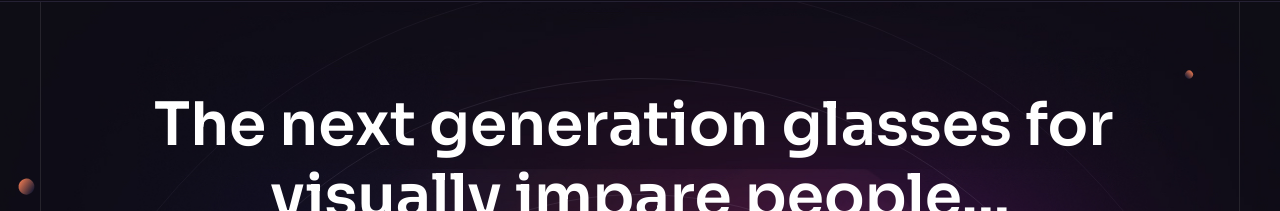
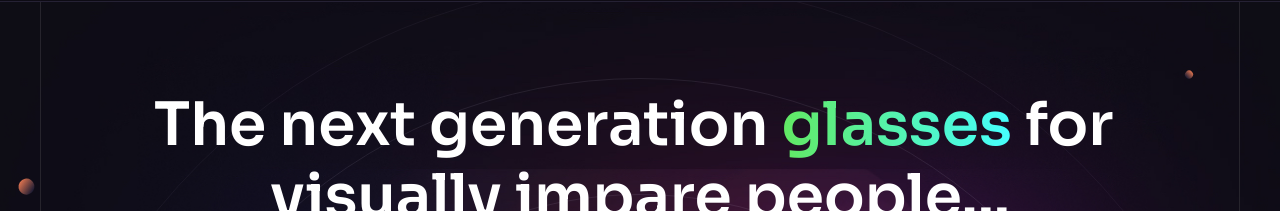
Before and after one commit to Nota0515/practice_react, a React (Vite) app: page / in a window 1280 px wide. Shown: the part 103-314 px from the top of the page. Built offline with nearby package versions, Linux system fonts and the light colour scheme.

Commit message:
changing color schemes

```diff
--- a/src/assets/index.js
+++ b/src/assets/index.js
@@ -75,7 +75,7 @@ import instagram from "./socials/instagram.svg";
 import telegram from "./socials/telegram.svg";
 import twitter from "./socials/twitter.svg";
 
-import sunglasses from "./hovereffects/finalglass1.gif";
+import sunglasses from "./hovereffects/Untitled-unscreen.gif";
 
 export {
   brainwave,
--- a/src/components/Hero.jsx
+++ b/src/components/Hero.jsx
@@ -23,7 +23,7 @@ const Hero = () => {
       <div className='container relative' ref={parallaxRef}>
         <div className='relative z-1 max-w-[62rem] mx-auto text-center mb-[4rem] md:mb-[5rem] lg:mb-[6rem]'>
           <h1 className='h1 mb-6'>
-            The next generation&nbsp;<HoverGif gifSrc={sunglasses}>glasses</HoverGif>&nbsp;for&nbsp;<span className='inline-block relative'>visually <img src={curve} className='absolute top-full left-0 w-full '
+            The next generation&nbsp;<HoverGif gifSrc={sunglasses} className={"bg-clip-text text-transparent bg-text-gradient"}>glasses</HoverGif>&nbsp;for&nbsp;<span className='inline-block relative'>visually <img src={curve} className='absolute top-full left-0 w-full '
             width={624}
             height={28}
             alt='Curve'
--- a/src/components/HoverGif.jsx
+++ b/src/components/HoverGif.jsx
@@ -1,19 +1,19 @@
 import React , {useState} from 'react';
 
-const HoverGif = ({children , gifSrc}) => {
+const HoverGif = ({children , gifSrc, className }) => {
 
     const [isHover, setIsHover] = useState(false);
 
     return (
         <span
-        className='relative inline-block cursor-pointer '
+        className={` relative inline-block cursor-pointer ${className || ''} `}
         onMouseEnter={ ()=> setIsHover(true)}
         onMouseLeave={()=> setIsHover(false)}
         >
             {children}
             {isHover && (
                 <img
-                className='hidden lg:block md:block absolute left-0 md:-top-[4.5rem] lg:-top-[6.5rem] mt-2 w-auto h-auto'
+                className='hidden lg:block md:block absolute left-2 md:-top-[4rem] lg:-top-[5rem] mt-2 w-auto h-auto'
                 src={gifSrc}
                 alt='HoverGif'
                 />
--- a/tailwind.config.js
+++ b/tailwind.config.js
@@ -71,6 +71,7 @@ export default {
         DEFAULT: "0.0625rem",
       },
       backgroundImage: {
+        "text-gradient":"linear-gradient(90deg , #62E862 , #46FFFF)",
         "radial-gradient": "radial-gradient(var(--tw-gradient-stops))",
         "conic-gradient":
           "conic-gradient(from 225deg, #FFC876, #79FFF7, #9F53FF, #FF98E2, #FFC876)",
```
Also changed, not shown: src/assets/hovereffects/Untitled-unscreen.gif (added), src/assets/hovereffects/finalglass1.gif (deleted).
